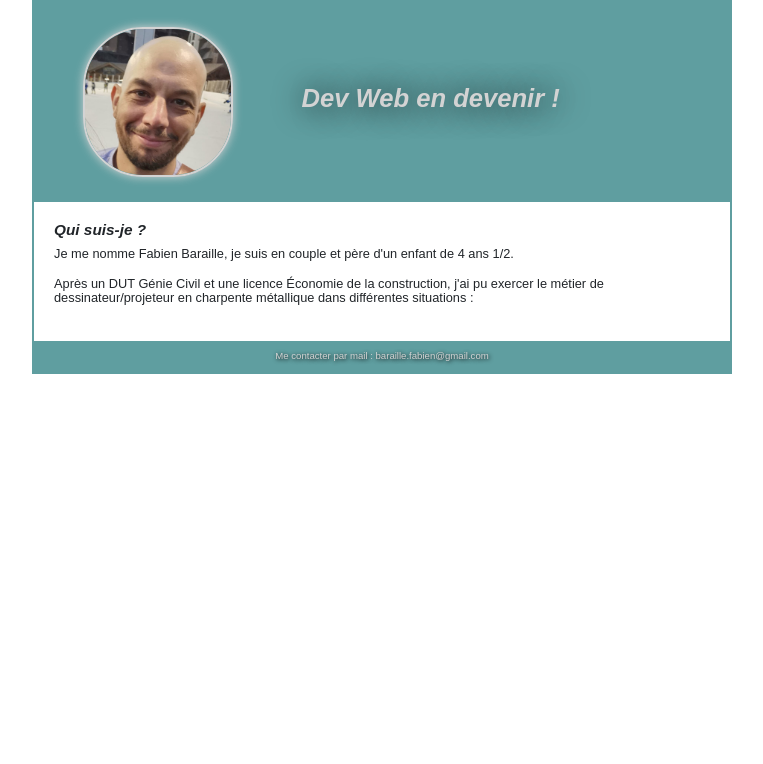
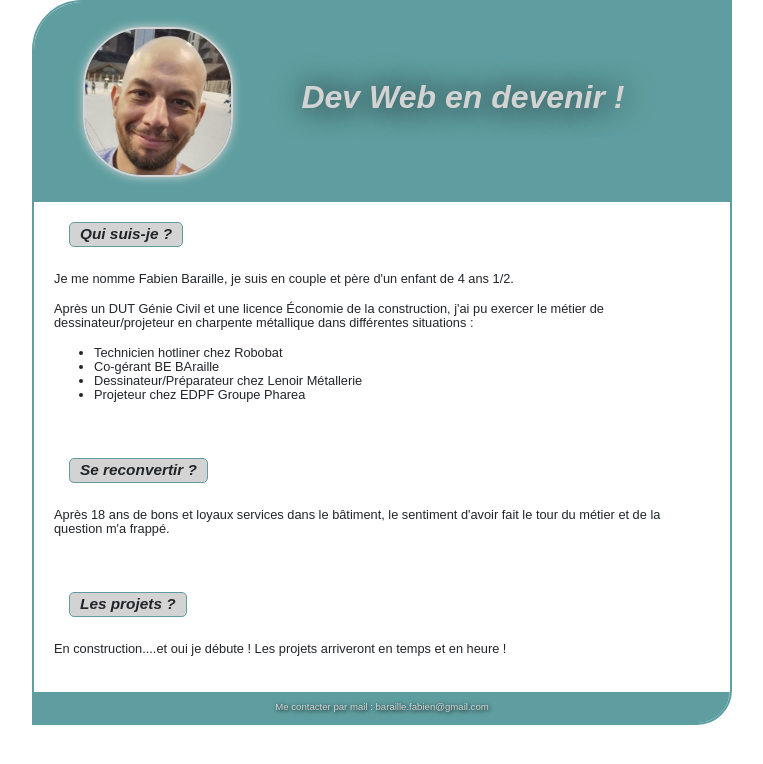
Before and after one commit to FabienBaraille/FabienBaraille.github.io, a PHP site: page / in a window 1280 px wide. Shown: the top 764 px of the page, without its empty margins (258-1021 px from the left). Run offline with PHP 8.4, Linux system fonts and the light colour scheme.

Commit message:
strucutre posée avant le php...

```diff
--- a/CSS/style.css
+++ b/CSS/style.css
@@ -31,6 +31,13 @@ h2 {
     font-size: 1.2em;
     font-weight: bold;
     font-style: italic;
+    display: inline-block;
+    background-color: lightgray;
+    border: 1px solid cadetblue;
+    border-radius: 5px;
+    padding: 3px 10px;
+    margin-left: 15px;
+    margin-bottom: 25px;
 }
 footer {
     width: 100%;
@@ -71,7 +78,7 @@ footer a:hover {
     h1 {
         color: lightgray;
         font-style: italic;
-        font-size: 2em;
+        font-size: 1.5em;
         margin-left: 7%;
     }
 
@@ -83,6 +90,11 @@ footer a:hover {
         width: 700px;
         margin: 0 auto;
         border: 2px solid cadetblue;
+        border-radius: 50px 0 35px;
+        overflow: hidden;
     }
 
+    h1 {
+        font-size: 2.5em;
+    }
 }
--- a/index.html
+++ b/index.html
@@ -21,6 +21,20 @@
             <h2>Qui suis-je ?</h2>
             <p>Je me nomme Fabien Baraille, je suis en couple et père d'un enfant de 4 ans 1/2.</p>
             <p>Après un DUT Génie Civil et une licence Économie de la construction, j'ai pu exercer le métier de dessinateur/projeteur en charpente métallique dans différentes situations :</p>
+            <ul>
+                <li>Technicien hotliner chez Robobat</li>
+                <li>Co-gérant BE BAraille</li>
+                <li>Dessinateur/Préparateur chez Lenoir Métallerie</li>
+                <li>Projeteur chez EDPF Groupe Pharea</li>
+            </ul>
+        </section>
+        <section>
+            <h2>Se reconvertir ?</h2>
+            <p>Après 18 ans de bons et loyaux services dans le bâtiment, le sentiment d'avoir fait le tour du métier et de la question m'a frappé.</p>
+        </section>
+        <section>
+            <h2>Les projets ?</h2>
+            <p>En construction....et oui je débute ! Les projets arriveront en temps et en heure !</p>
         </section>
         <footer>
             <p>Me contacter par mail : <a href="mailto:baraille.fabien@gmail.com">baraille.fabien@gmail.com</a></p>
```
